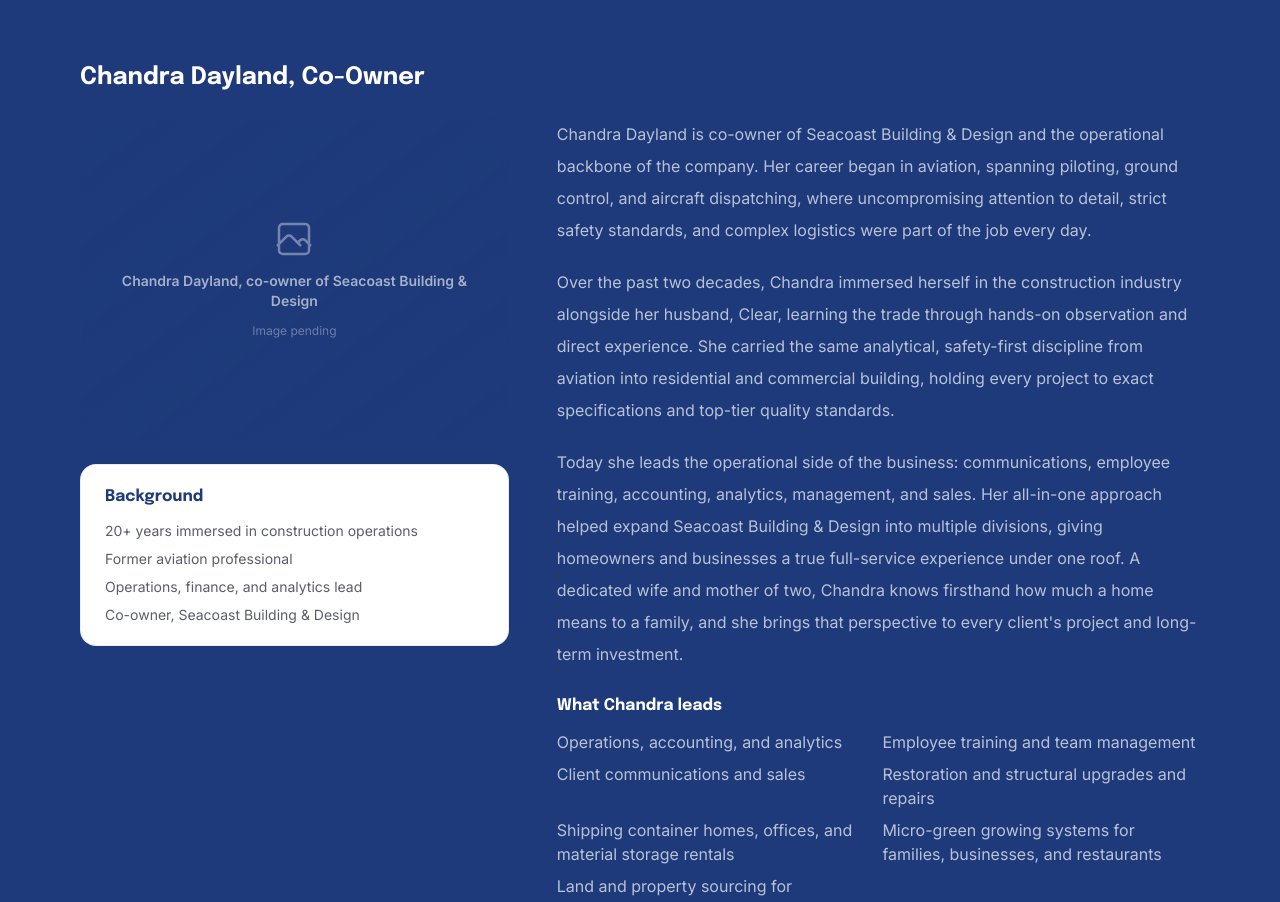
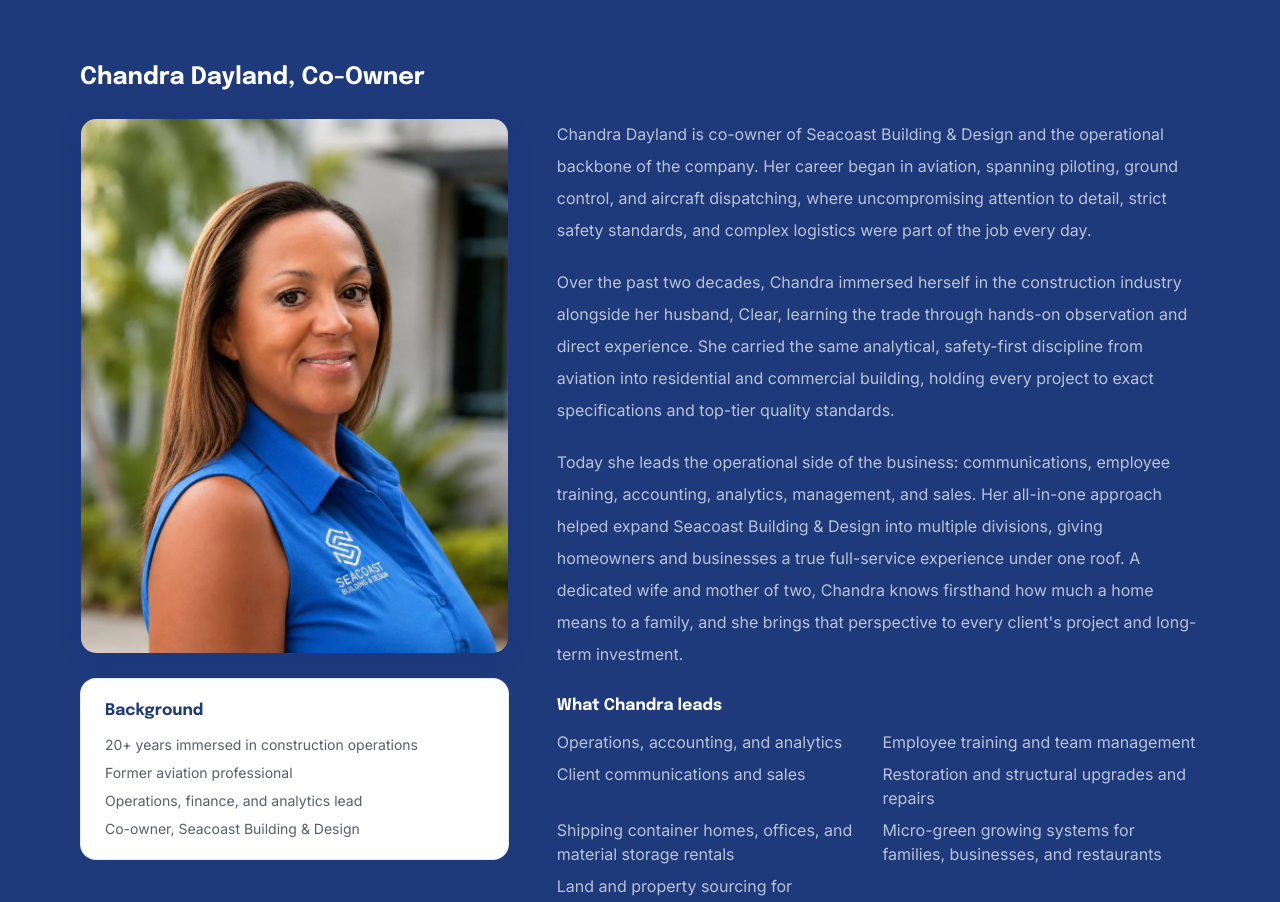
Before and after one commit to ecomstrategics/seacoast-bd, a Next.js app: page /about in a window 1280 px wide. Shown: the part 2940-3842 px from the top of the page. Built offline with nearby package versions, Linux system fonts and the light colour scheme.

Commit message:
Add Chandra Dayland headshot to About page and Person schema
Replace the placeholder with her real photo (alt text included) and
add the image URL to chandraSchema, resolving the pending TODO.

```diff
--- a/src/app/about/page.tsx
+++ b/src/app/about/page.tsx
@@ -4,7 +4,6 @@ import Image from "next/image";
 import { Breadcrumbs } from "@/components/Breadcrumbs";
 import { CTASection } from "@/components/CTASection";
 import { TrustBar } from "@/components/TrustBar";
-import { ImagePlaceholder } from "@/components/ImagePlaceholder";
 import { SchemaScript, personSchema, chandraSchema } from "@/components/Schema";
 import { serviceArea } from "@/data/navigation";
 
@@ -129,7 +128,11 @@ export default function AboutPage() {
           <h3 className="mt-16 font-heading text-2xl font-bold text-navy">Chandra Dayland, Co-Owner</h3>
           <div className="mt-6 grid gap-12 md:grid-cols-[2fr_3fr] md:items-start">
             <div>
-              <ImagePlaceholder label="Chandra Dayland, co-owner of Seacoast Building & Design" ratio="4/3" tone="navy" />
+              <figure className="overflow-hidden rounded-2xl border border-navy/10 shadow-soft">
+                <div className="relative aspect-[4/5]">
+                  <Image src="/images/about/chandra-dayland.webp" alt="Chandra Dayland, co-owner of Seacoast Building & Design, wearing a Seacoast Building & Design polo shirt" fill className="object-cover" sizes="(min-width: 768px) 40vw, 100vw" />
+                </div>
+              </figure>
               <div className="mt-6 rounded-2xl border border-navy/10 bg-white px-6 py-5">
                 <p className="font-heading font-bold text-navy">Background</p>
                 <ul className="mt-3 space-y-2 text-sm text-text-secondary">
--- a/src/components/Schema.tsx
+++ b/src/components/Schema.tsx
@@ -97,7 +97,7 @@ export function chandraSchema(): SchemaObject {
     worksFor: { "@id": "https://seacoastbd.com/#organization" },
     description:
       "Co-owner and operations lead of Seacoast Building & Design. A former aviation professional, Chandra brings precision, safety-focused discipline, and analytical rigor to residential and commercial construction across Southwest Florida, and oversees operations, training, accounting, analytics, management, and sales.",
-    // TODO: add `image` once Chandra's headshot is provided.
+    image: "https://seacoastbd.com/images/about/chandra-dayland.webp",
     knowsAbout: [
       "Construction operations management",
       "Employee training and team management",
```
Also changed, not shown: public/images/about/chandra-dayland.webp (added).
